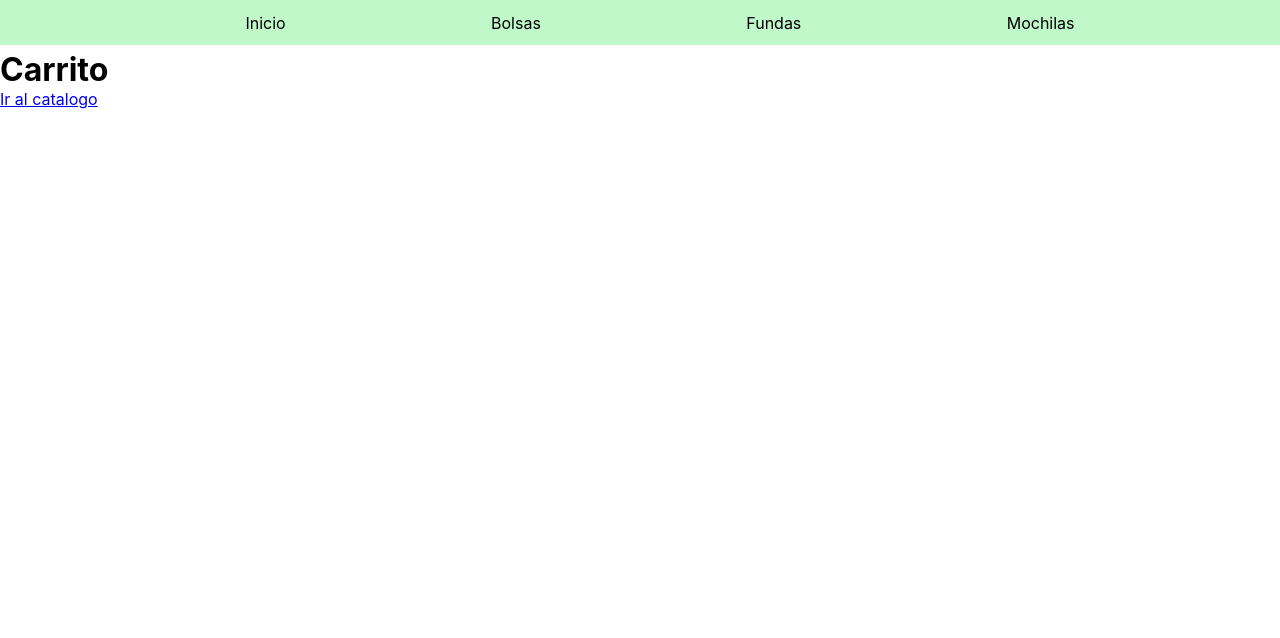
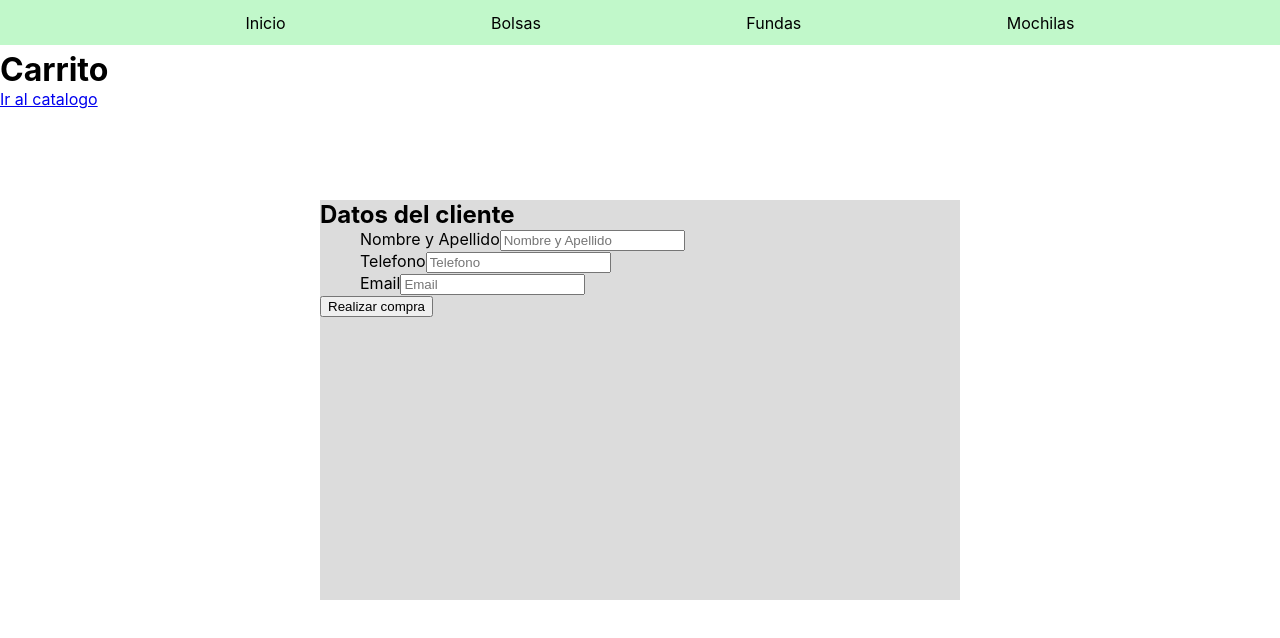
Before and after one commit to ailin3142/CaranaReact, a React (Create React App) app: page /cart in a window 1280 px wide. Shown: the top 638 px of the page. Built offline with nearby package versions, Linux system fonts and the light colour scheme.

Commit message:
formulario modal y manipulacion de los datos

```diff
--- a/src/components/cart/Cart.jsx
+++ b/src/components/cart/Cart.jsx
@@ -1,6 +1,8 @@
 import React, { useContext } from "react"
 import { contexto } from "../cart/CartContext";
 import { Link } from "react-router-dom";
+import Modal from "../modal/Modal";
+import firebase from "firebase";
 
 export default function Cart() {
     const { removeItem, clear, carrito } = useContext(contexto);
@@ -16,10 +18,28 @@ export default function Cart() {
         height: 24
     }
 
+    let mostrarModal = true;
+
+    const actualizarMostrarModal = (mostrar) => { mostrarModal = mostrar};
+
+    const comprar = (buyer) => {
+        const orden = {
+            buyer: buyer,
+            items: carrito,
+            total: 1500,
+            date: firebase.firestore.Timestamp.fromDate(new Date())
+        }
+        console.log(orden);
+    }
+
     return (
+        <>
+        <Modal handleClose={comprar} show={mostrarModal} >
+                    <p>Modal</p>
+                </Modal>
         <div className="greeting">
             <h1> Carrito </h1>
-            { carrito.length > 0 ?
+            {carrito.length > 0 ?
                 <>
                     <ul>
                         {carrito.map(producto =>
@@ -37,10 +57,12 @@ export default function Cart() {
                     </ul>
                     <h2>Precio Total: {precioTotal}</h2>
                     <button onClick={clear} className="Button"> Eliminar todo el carrito </button>
+                    <button onClick={actualizarMostrarModal(true)} className="Button"> Comprar productos </button>
                 </>
                 :
                 <Link to="/"> Ir al catalogo</Link>
             }
-        </div>
+        </div >
+        </>
     )
 }
--- /dev/null
+++ b/src/components/modal/Modal.js
@@ -0,0 +1,45 @@
+import React, { useRef } from "react"
+
+export default function Modal({ handleClose, show }) {
+    const nombreRef = useRef();
+    const telRef = useRef();
+    const emailRef = useRef();
+    const campos = [{ titulo: "Nombre y Apellido", ref: nombreRef },
+                    { titulo: "Telefono", ref: telRef },
+                    { titulo: "Email", ref: emailRef }];
+    const showHideClassName = show ? "modal display-block" : "modal display-none";
+
+    const inputs = campos.map(function (item) {
+        return (
+            <ul key={item.titulo}>
+                <li>
+                    <span>{item.titulo}</span>
+                    <input type="text" ref={item.ref} placeholder={item.titulo}/>
+                    <br />
+                </li>
+            </ul>
+        )
+    });
+
+    const generarComprador = () => {
+
+        if (nombreRef.current.value === "" || telRef.current.value === "" || emailRef.current.value === "") { return; }
+        const buyer = {
+            name: nombreRef.current.value,
+            phone: telRef.current.value,
+            email: emailRef.current.value
+        }
+
+        handleClose(buyer);
+    }
+
+    return (
+        <div className={showHideClassName}>
+            <section className="modal-main">
+                <h2> Datos del cliente </h2>
+                {inputs}
+                <button type="button" onClick={generarComprador}> Realizar compra </button>
+            </section>
+        </div>
+    );
+}
--- a/src/index.css
+++ b/src/index.css
@@ -96,8 +96,6 @@ ul{
   box-shadow:5px 5px 5px burlywood;
 	border-radius: 10px;
 	padding: 20px;
-
-
 }
 
 .detalleProducto{
@@ -145,3 +143,29 @@ p {
   margin-top: 30px;
   margin-left: 360px;
 }
+
+.modal {
+  position: fixed;
+  top: 0;
+  left: 0;
+  width:100%;
+  height: 100%;
+}
+
+.modal-main {
+  position:fixed;
+  background: gainsboro ;
+  width: 50%;
+  height: 50%;
+  top:50%;
+  left:50%;
+  transform: translate(-50%,-50%);
+}
+
+.display-block {
+  display: block;
+}
+
+.display-none {
+  display: none;
+}
```
Lines whose indentation alone changed are shown as unchanged.
